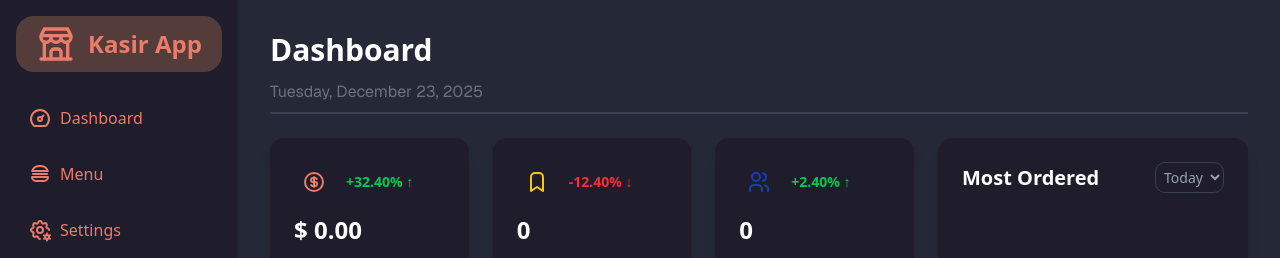
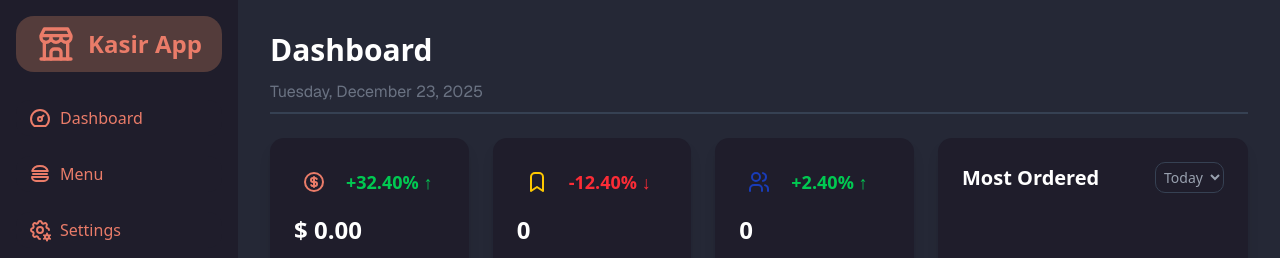
Before and after one commit to dewawege-lang/pos-app-training, a Next.js app: page /dashboard in a window 1280 px wide. Shown: the top 258 px of the page. Built offline with nearby package versions, Linux system fonts and the light colour scheme.

Commit message:
feat(Dashboard): setting font size

```diff
--- a/src/app/dashboard/page.tsx
+++ b/src/app/dashboard/page.tsx
@@ -158,10 +158,10 @@
                     className="w-14 h-14 rounded-full object-cover border-2 border-primary/20"
                   />
                   <div className="flex-1">
-                    <h4 className="text-sm font-medium text-white leading-tight">
+                    <h4 className="text-lg font-medium text-white leading-tight">
                       {dish.name}
                     </h4>
-                    <p className="text-xs text-gray-500 mt-1">
+                    <p className="text-sm text-gray-500 mt-1">
                       {dish.count} dishes ordered
                     </p>
                   </div>
@@ -192,7 +192,7 @@
       <div className="flex items-center gap-3">
         <div className="p-2 bg-darkbg rounded-lg">{icon}</div>
         <span
-          className={`text-sm font-bold ${
+          className={`text-lg font-bold ${
             up ? "text-green-500" : "text-red-500"
           }`}
         >
```
